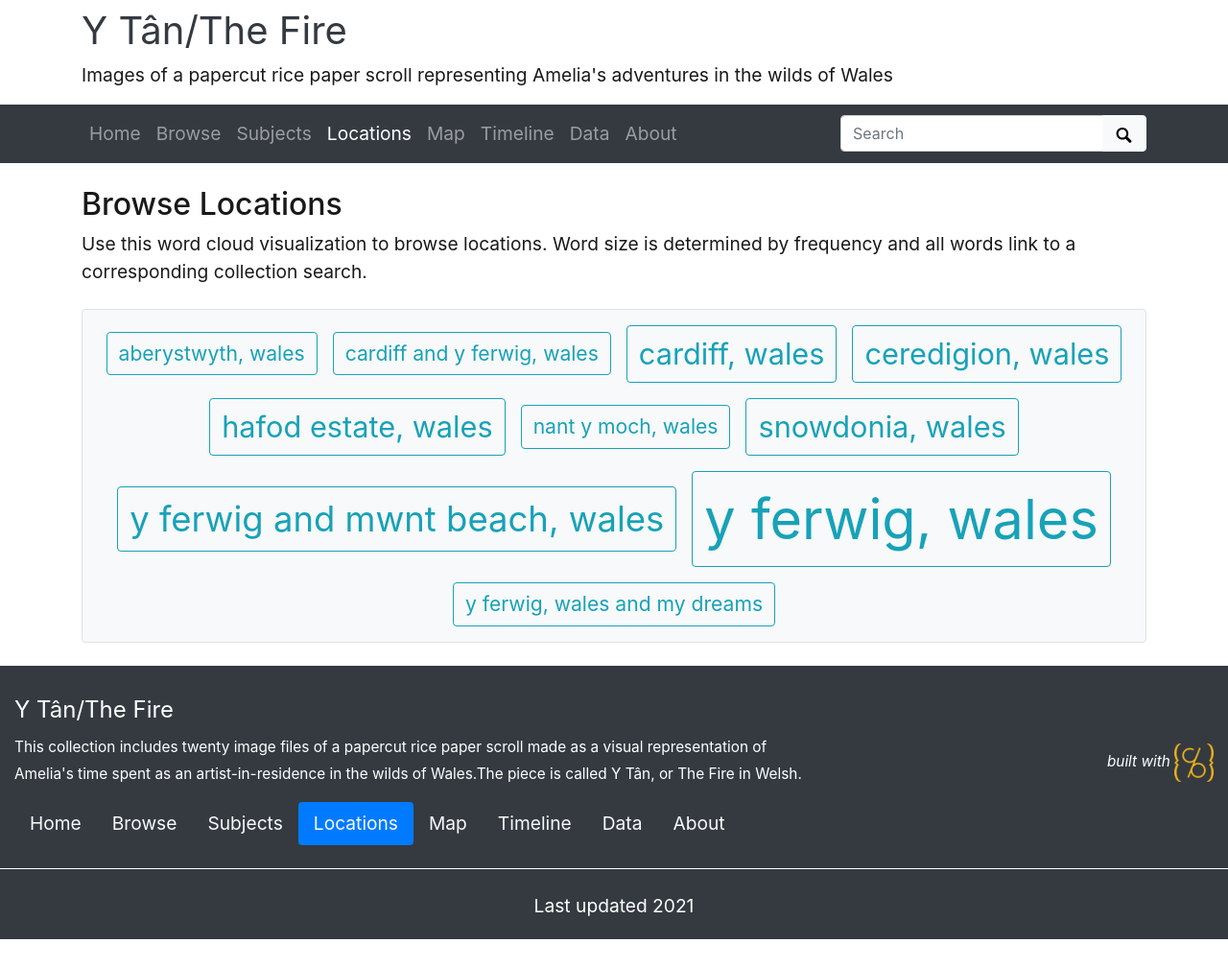
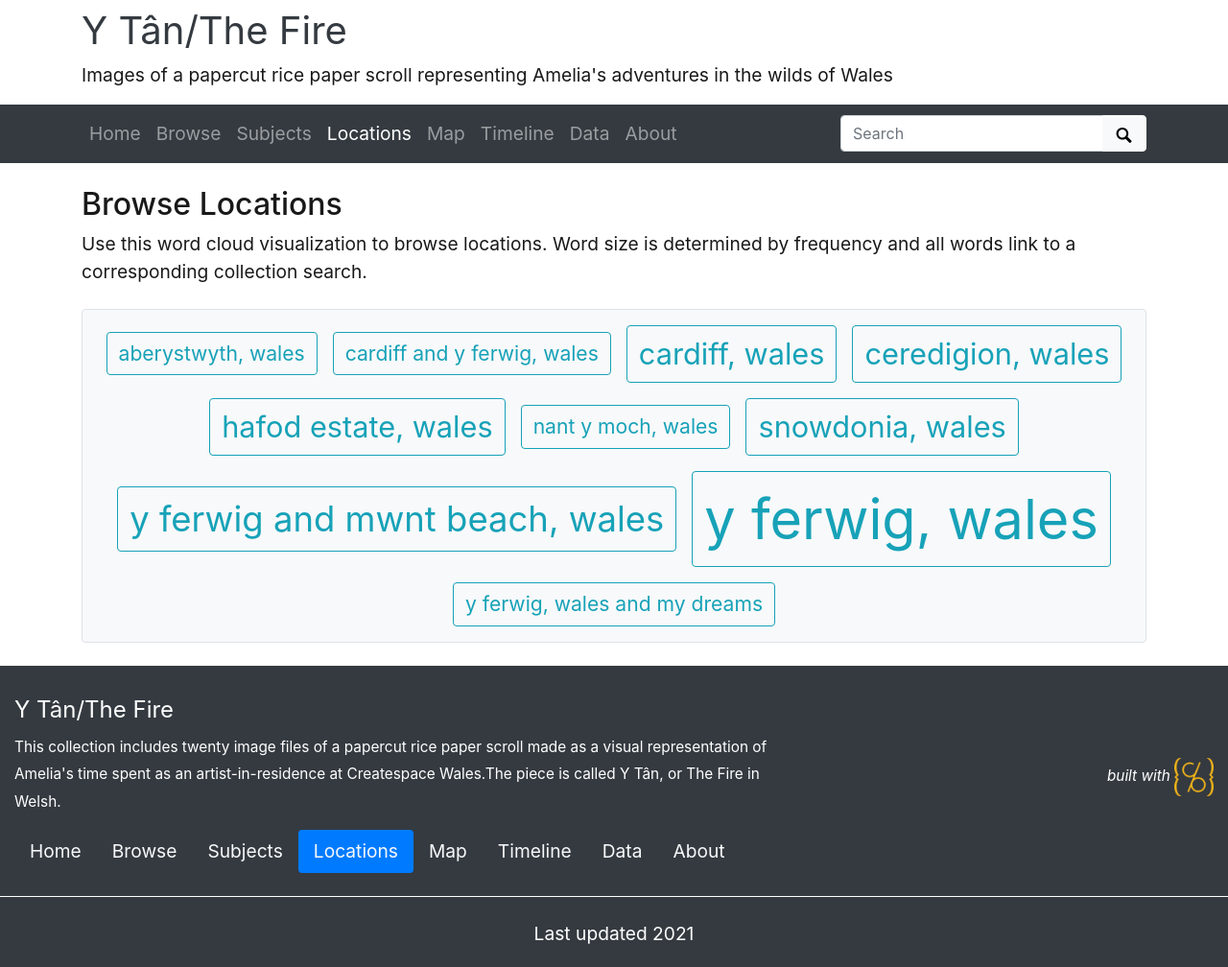
Before and after one commit to aeldridge26/Y-T-n-The-Fire, a Jekyll site: the page built from pages/locations.md, in a window 1280 px wide. Shown: the whole page at 96% size. Built offline with Jekyll 4.4.1, drawn with Linux system fonts in a browser that asks for light colours; before the commit the page ends 979 px from its top, so only the background shows below that.

Commit message:
Update _config.yml

```diff
--- a/_config.yml
+++ b/_config.yml
@@ -25,7 +25,7 @@
 tagline: Images of a papercut rice paper scroll representing Amelia's adventures in the wilds of Wales
 # description appears in meta tags and other locations
 # this description might appear in search result lists, keep around 160 characters max
-description: "This collection includes twenty image files of a papercut rice paper scroll made as a visual representation of Amelia's time spent as an artist-in-residence in the wilds of Wales.The piece is called Y Tân, or The Fire in Welsh."
+description: "This collection includes twenty image files of a papercut rice paper scroll made as a visual representation of Amelia's time spent as an artist-in-residence at Createspace Wales.The piece is called Y Tân, or The Fire in Welsh."
 # creator of the digital collection, to appear in meta tags; we typically use our GitHub usernames but feel free to just use your name
 author: Amelia Eldridge
 
```
